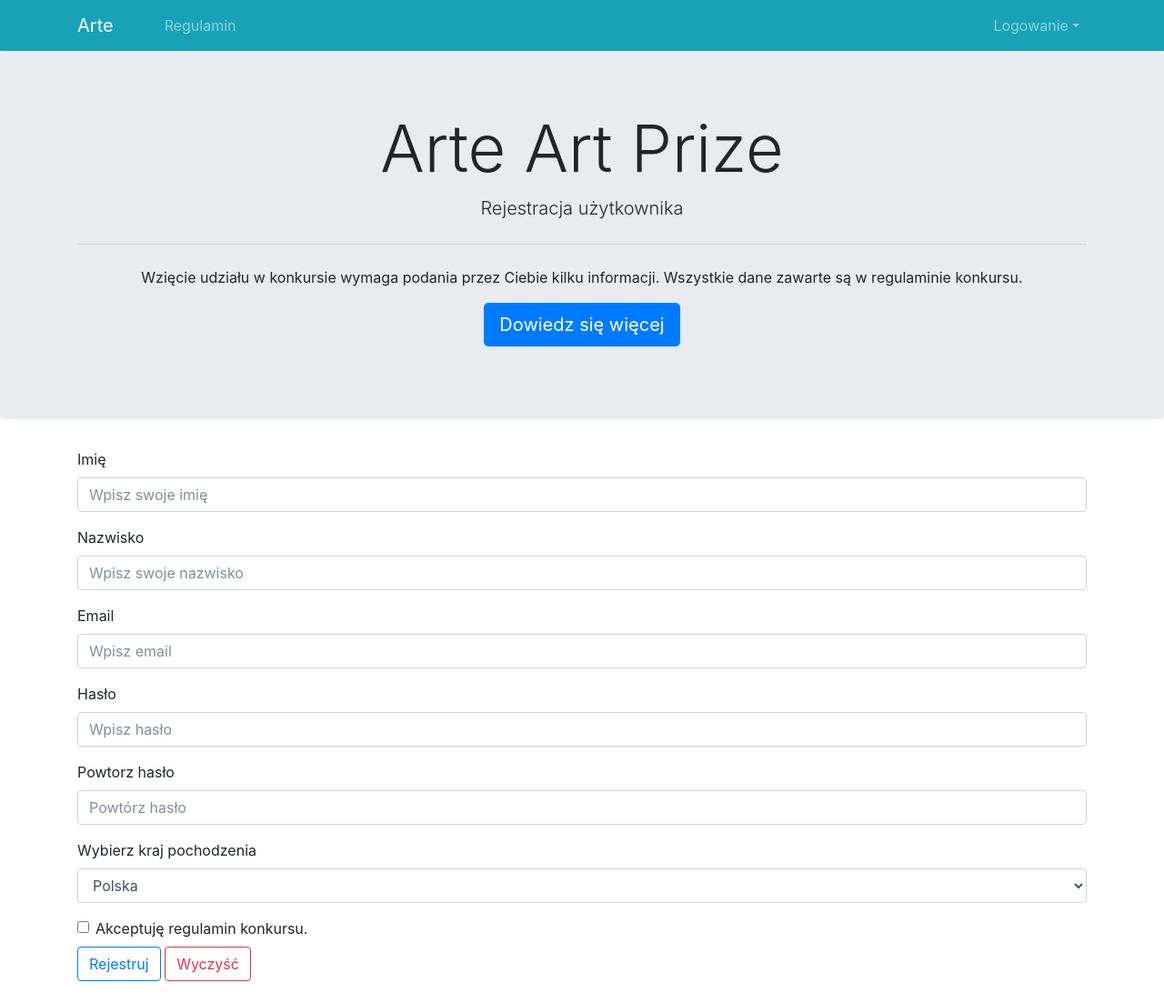
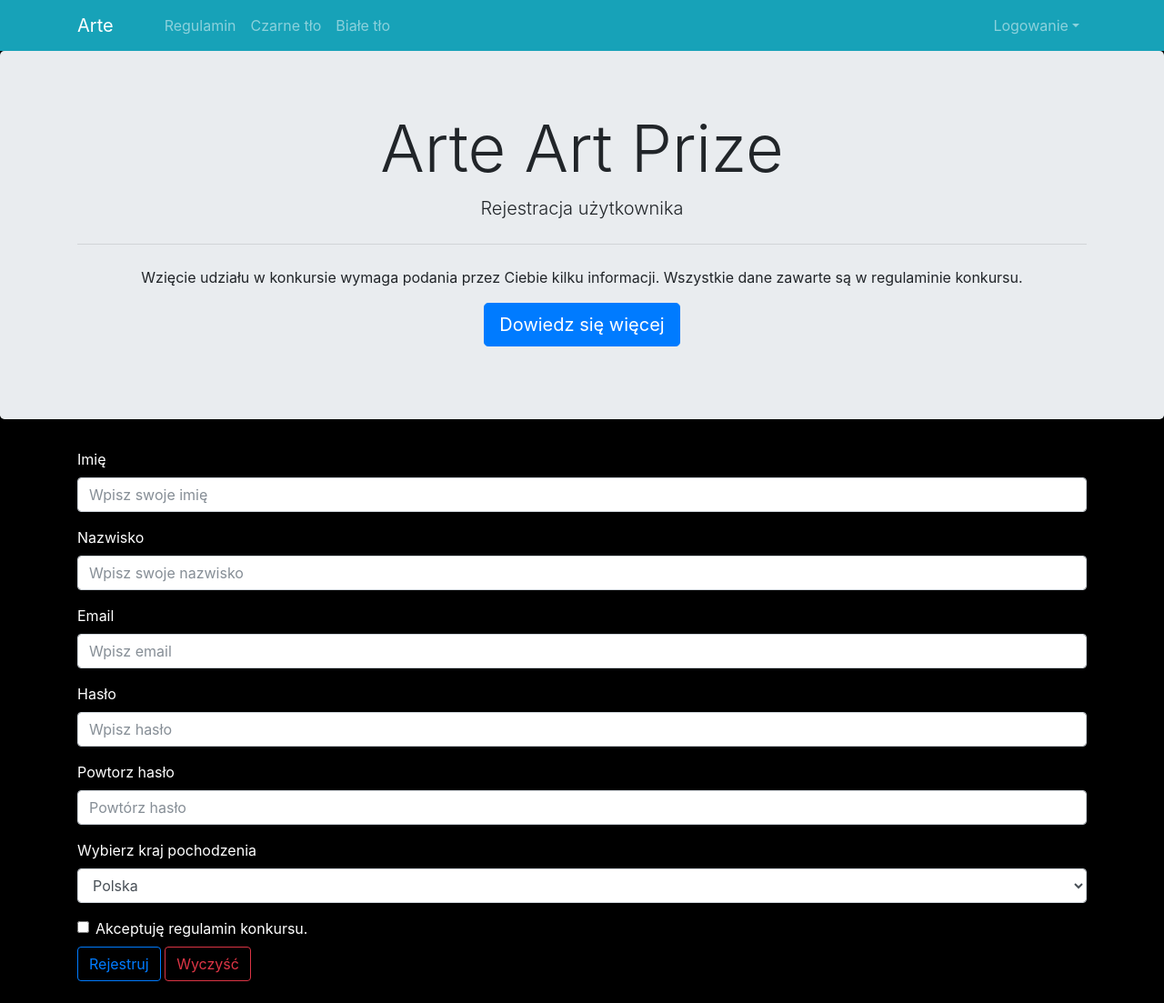
Before and after one commit to adamwaniak/PSW_1, a PHP site: page /registration.php?color=black in a window 1280 px wide. Shown: the whole page at 91% size. Run offline with PHP 8.4, Linux system fonts and the light colour scheme; some libraries are stand-ins or nearby versions.

Commit message:
ciastka, zmiana stylu{biały, czarny}

```diff
--- a/registration.php
+++ b/registration.php
@@ -1,3 +1,20 @@
+<?php
+session_start();
+if (!isset($_COOKIE['cookie_color'])) {
+    setcookie('cookie_color', 'white', time() + (86400 * 30), "/");
+}
+if (isset($_GET['color'])) {
+    if ($_GET['color'] == 'white') {
+        setcookie('cookie_color', 'white', time() + (86400 * 30), "/");
+        $color = 'white';
+    } elseif ($_GET['color'] == 'black') {
+        setcookie('cookie_color', 'black', time() + (86400 * 30), "/");
+        $color = 'black';
+    }
+} else {
+    $color = $_COOKIE['cookie_color'];
+}
+?>
 <!doctype html>
 <html lang="en">
 
@@ -10,13 +27,45 @@
     <!-- Bootstrap CSS -->
     <link rel="stylesheet" href="https://maxcdn.bootstrapcdn.com/bootstrap/4.0.0-beta.2/css/bootstrap.min.css"
           integrity="sha384-PsH8R72JQ3SOdhVi3uxftmaW6Vc51MKb0q5P2rRUpPvrszuE4W1povHYgTpBfshb" crossorigin="anonymous">
+
+    <style>
+        body {
+            background-color: <?= $color?>;
+
+
+        }
+        form{
+            color: <?php if($color=='white'){
+                echo 'black';
+            }else {
+                echo 'white';
+            } ?>;
+        }
+    </style>
+
+    <script>
+        function changeBackground(color) {
+            switch (color) {
+                case 'white':
+                    document.getElementsByTagName('body').style.backgroundColor = 'white';
+                    break;
+                case 'black':
+                    document.getElementsByTagName('body').style.backgroundColor = 'black';
+                    break;
+            }
+        }
+    </script>
 </head>
 
 
 <body>
 
 <?php
-include 'validation.php'
+include 'validation.php';
+?>
+<?php
+
+
 ?>
 
 
@@ -24,13 +73,18 @@ include 'validation.php'
 <nav class="navbar sticky-top navbar-expand-md navbar-dark bg-info">
     <div class="container">
         <a class="navbar-brand mr-5" href="#">Arte</a>
-        <button class="navbar-toggler" type="button" data-toggle="collapse" data-target="#navigation">
-            <span class="navbar-toggler-icon"></span>
-        </button>
         <div class="collapse navbar-collapse" id="navigation">
             <ul class="navbar-nav mr-auto">
                 <li class="nav-item">
                     <a href="#" class="nav-link">Regulamin</a>
+                </li>
+                <li class="nav-item">
+                    <a href="registration.php?color=black" class="nav-link">Czarne
+                        tło</a>
+                </li>
+                <li class="nav-item">
+                    <a href="registration.php?color=white" class="nav-link">Białe
+                        tło</a>
                 </li>
             </ul>
             <ul class="navbar-nav ml-auto">
```
Also changed, not shown: phpTut.php (+1 -50 lines).
